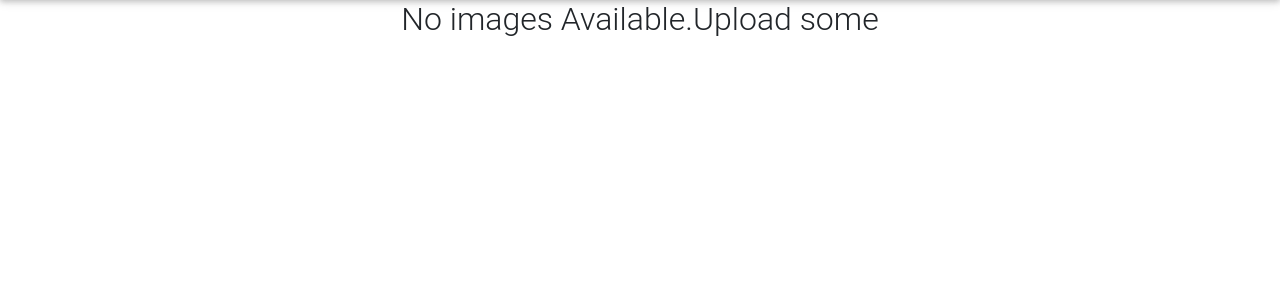
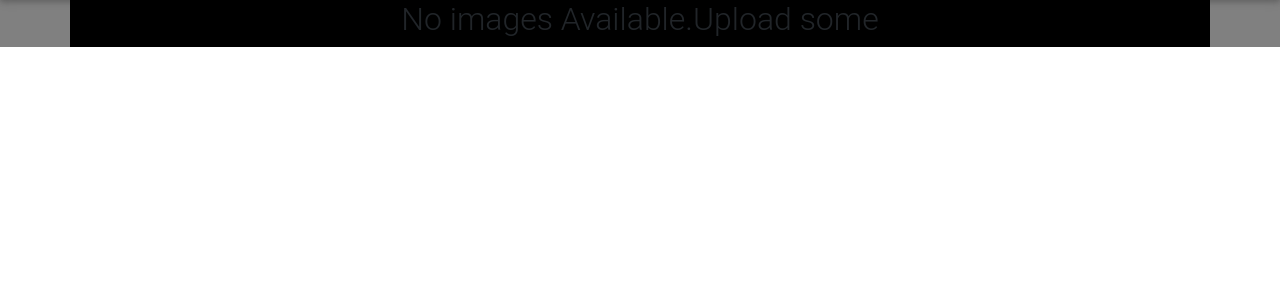
Before and after one commit to KIKIKILOKJ/Instagram-Clone, a Django app: page / in a window 1280 px wide. Shown: the part 74-374 px from the top of the page. Run offline with Django 3.2, Linux system fonts and the light colour scheme; data that the repository does not hold is empty; parts of the project's set-up code (start-up, migrations or seed data) failed here and were passed over; some libraries are stand-ins or nearby versions.

Commit message:
Add the static folder and css folder and file and images

```diff
--- a/IG_app/templates/base.html
+++ b/IG_app/templates/base.html
@@ -1,4 +1,5 @@
 {% load bootstrap4 %}
+{% load static %}
 <!DOCTYPE html>
 <html lang="en">
 <head>
@@ -19,6 +20,7 @@
         <link rel="stylesheet" href="https://maxcdn.bootstrapcdn.com/bootstrap/4.0.0/css/bootstrap.min.css" integrity="sha384-Gn5384xqQ1aoWXA+058RXPxPg6fy4IWvTNh0E263XmFcJlSAwiGgFAW/dAiS6JXm" crossorigin="anonymous">
         <link href="https://cdnjs.cloudflare.com/ajax/libs/mdbootstrap/4.8.5/css/mdb.min.css" rel="stylesheet">
         <link rel="stylesheet" href="https://cdnjs.cloudflare.com/ajax/libs/font-awesome/4.7.0/css/font-awesome.min.css">
+         <link rel="stylesheet" href="{% static 'css/styles2.css' %}">
     {% endblock %}
 </head>
 <body>
--- a/IG_app/templates/index.html
+++ b/IG_app/templates/index.html
@@ -1,6 +1,7 @@
 {% extends 'base.html' %}
 
 {% block content %}
+<div class="back">
     <div class="container">
         <div class="row text-center">
             <div class="col-md-12">
@@ -28,4 +29,5 @@
             </div>
         </div>
     </div>
+</div>
 {% endblock %}
--- /dev/null
+++ b/static/css/styles2.css
@@ -0,0 +1,11 @@
+.container{
+    background-color: black;
+}
+
+.back{
+    background-color: grey;
+}
+
+.card{
+    padding-bottom: 10px;
+}
```
Also changed, not shown: media/moti.jpeg (added). Lines whose indentation alone changed are shown as unchanged.
